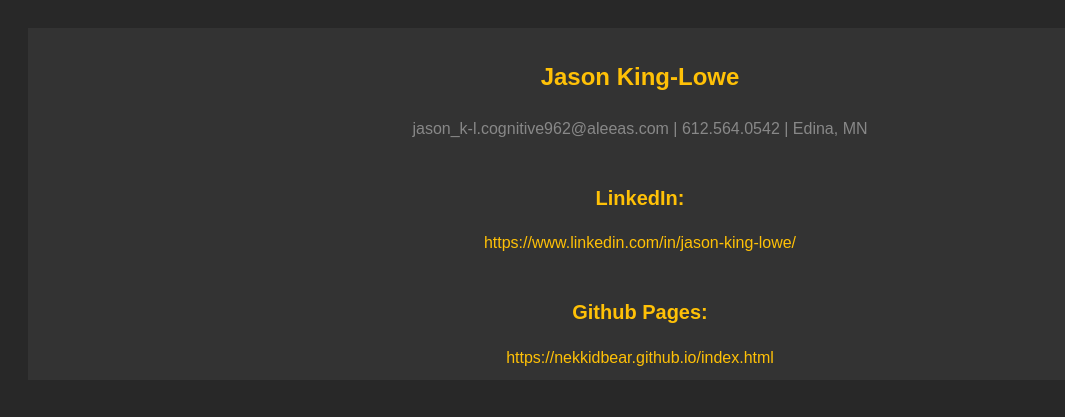
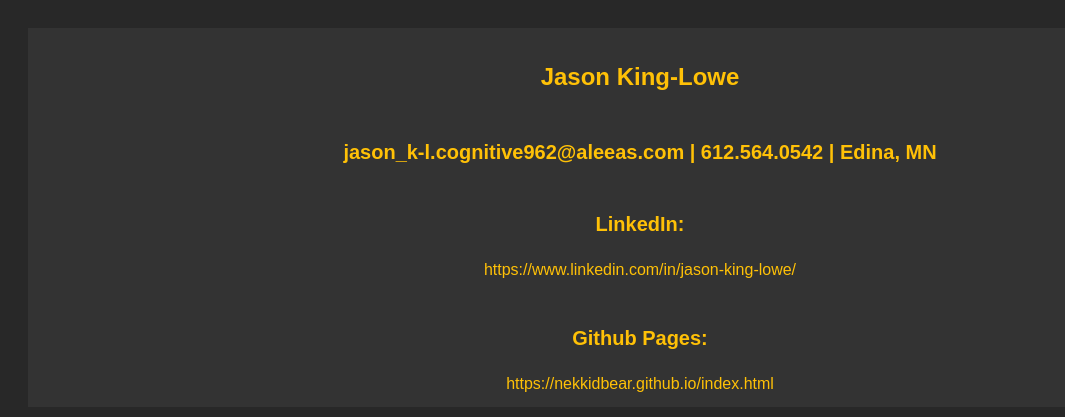
Before and after one commit to NekkidBear/nekkidbear.github.io, a plain HTML site: page index.html in a window 1280 px wide. Shown: the top 417 px of the page, 0-1065 px from the left. Drawn offline with Linux system fonts and the light colour scheme; grey boxes are pictures that could not be loaded.

Commit message:
updating

```diff
--- a/index.html
+++ b/index.html
@@ -12,7 +12,7 @@
         <section>
             <div class = "Main-Header">
                 <h1>Jason King-Lowe</h1>
-              <div class = "contact-info"
+              <div class = "contact-info">
                 <h2>jason_k-l.cognitive962@aleeas.com | 612.564.0542 | Edina, MN</h2>
                 <h2>LinkedIn:</h2><a href="https://www.linkedin.com/in/jason-king-lowe/">https://www.linkedin.com/in/jason-king-lowe/</a>
                 <h2>Github Pages:</h2><a href="https://nekkidbear.github.io/index.html">https://nekkidbear.github.io/index.html</a>
```
